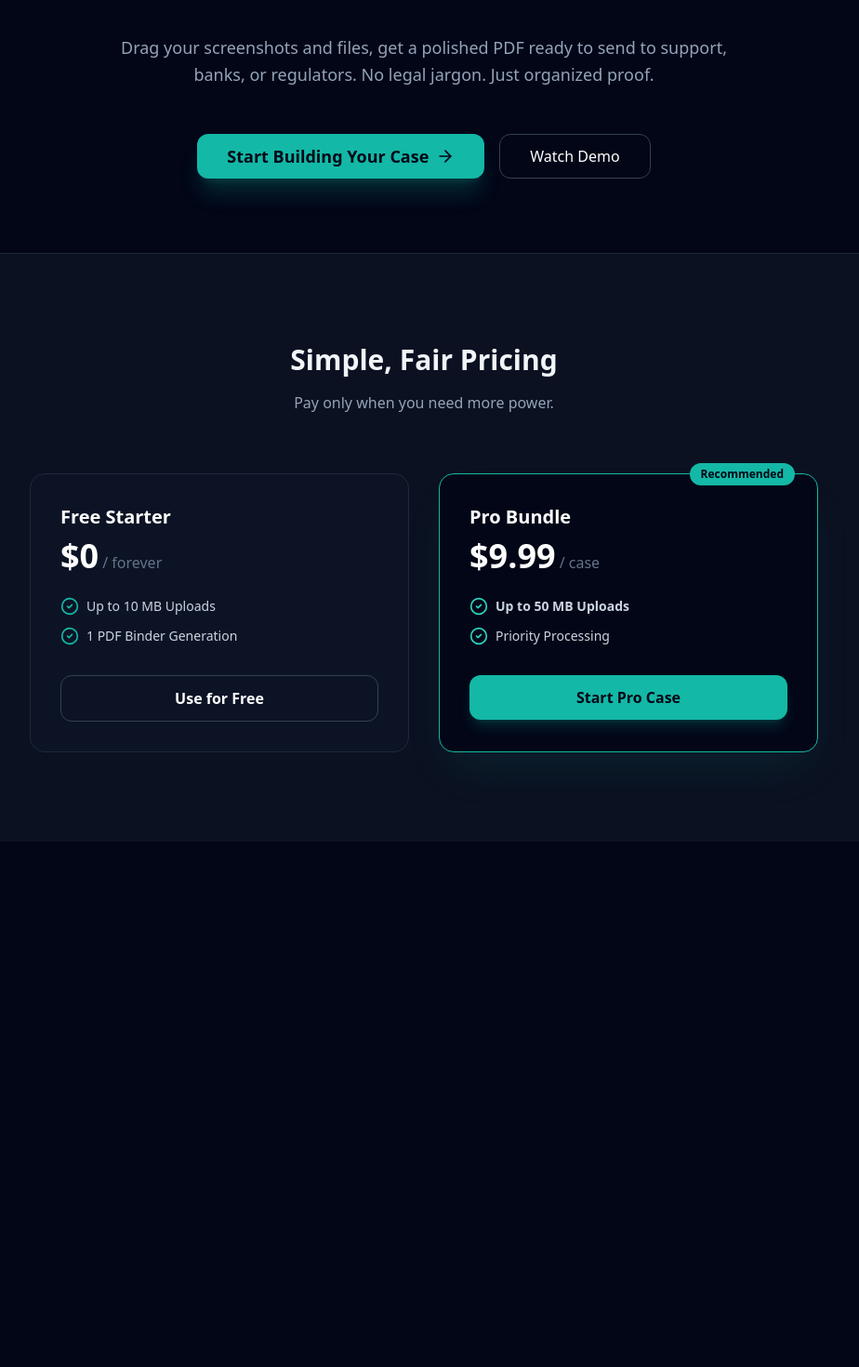
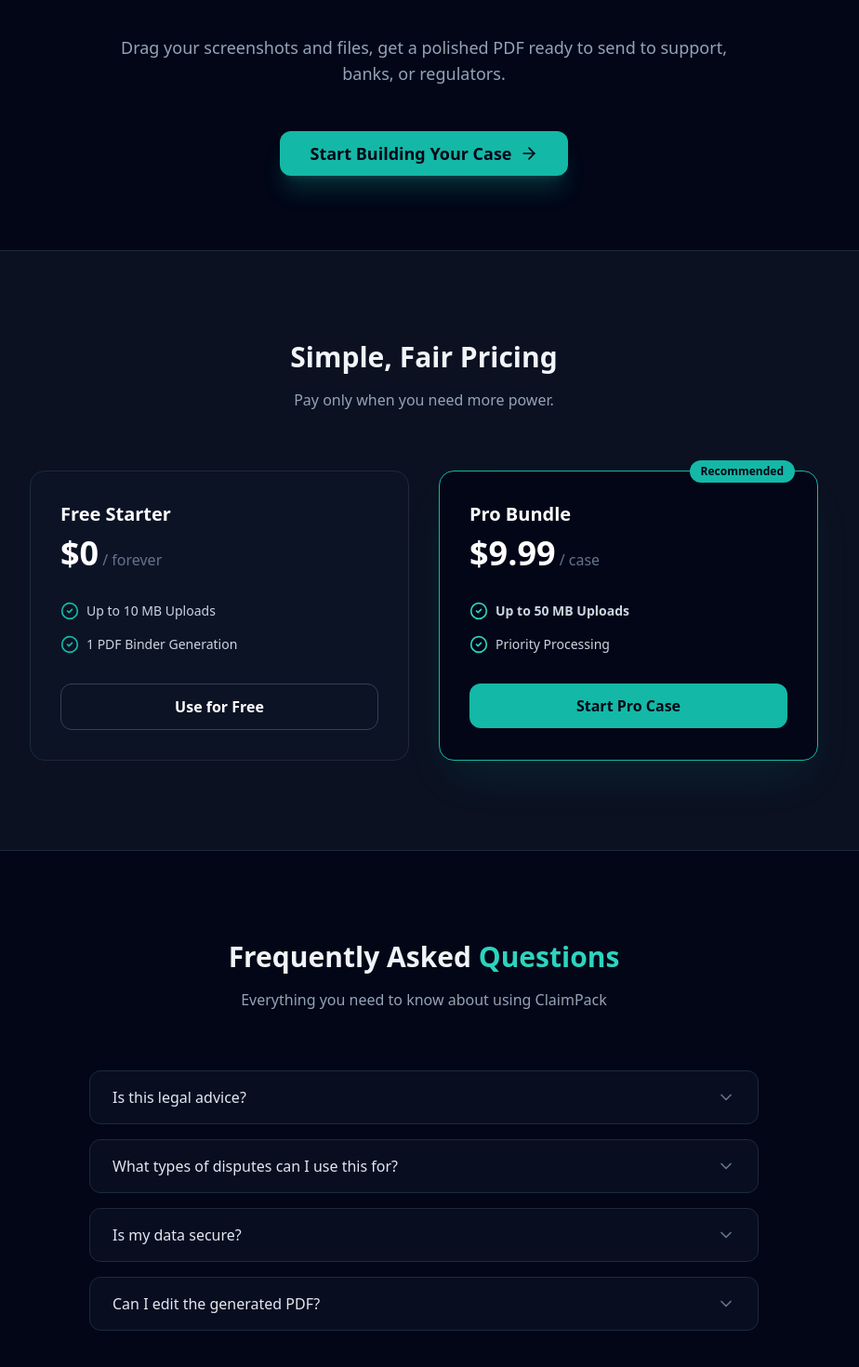
Before and after one commit to engakrum/claim-pack-ui, a React (Vite) app: page / in a window 1280 px wide. Shown: the part 414-1884 px from the top of the page at 93% size, without its empty margins (184-1108 px from the left). Before the commit the page ends 1319 px from the top, so only its background shows below. Built offline with nearby package versions, Linux system fonts and the light colour scheme.

Commit message:
Add FAQ and fix design

```diff
--- a/src/App.jsx
+++ b/src/App.jsx
@@ -2,10 +2,10 @@ import { useState } from "react";
 import {
   FileText, UploadCloud, Trash2, Download, Loader2,
   CheckCircle2, ShieldAlert, LogOut, ArrowRight,
-  Zap, Lock, Check
+  Zap, Lock, Check, ChevronDown, ChevronUp
 } from "lucide-react";
 
-/* --- DASHBOARD COMPONENT (The App) --- */
+/* --- DASHBOARD COMPONENT --- */
 const Dashboard = ({ onBack }) => {
   const [files, setFiles] = useState([]);
   const [category, setCategory] = useState("General Dispute");
@@ -13,18 +13,12 @@ const Dashboard = ({ onBack }) => {
   const [isGenerating, setIsGenerating] = useState(false);
   const [showPaywall, setShowPaywall] = useState(false);
 
-  // LOGIC: Calculate Size
   const totalSizeMB = files.reduce((acc, file) => acc + file.size, 0) / (1024 * 1024);
   const isOverLimit = totalSizeMB > 10;
 
   const handleGenerateClick = () => {
     if (files.length === 0) return alert("Please upload evidence first.");
-
-    // 💰 LOGIC: Paywall if > 10MB
-    if (isOverLimit) {
-      setShowPaywall(true);
-      return;
-    }
+    if (isOverLimit) { setShowPaywall(true); return; }
     runGeneration();
   };
 
@@ -36,7 +30,6 @@ const Dashboard = ({ onBack }) => {
     formData.append('summary', summary);
 
     try {
-      // Connects to your live backend
       const response = await fetch('https://claim-pack-backend.onrender.com/api/upload', {
         method: 'POST',
         body: formData,
@@ -52,10 +45,10 @@ const Dashboard = ({ onBack }) => {
         a.click();
         window.URL.revokeObjectURL(url);
       } else {
-        alert("Server Error. The backend might still be waking up. Wait 30s and try again.");
+        alert("Server Error. If this is the first try, wait 60 seconds for the server to wake up, then try again.");
       }
     } catch (error) {
-      alert("Network Error: Backend is unreachable. Check Render Dashboard.");
+      alert("Network Error: Could not reach server. The backend might be sleeping (Free Tier). Please try again in 1 minute.");
     } finally {
       setIsGenerating(false);
     }
@@ -68,26 +61,20 @@ const Dashboard = ({ onBack }) => {
 
   return (
     <div className="min-h-screen bg-[#020617] text-slate-100 font-sans selection:bg-teal-500/30 relative">
-
-      {/* PAYWALL POPUP */}
+      {/* PAYWALL */}
       {showPaywall && (
         <div className="fixed inset-0 z-[100] bg-black/80 backdrop-blur-sm flex items-center justify-center p-4">
-          <div className="bg-[#0B1121] border border-teal-500 rounded-2xl p-8 max-w-md w-full shadow-2xl text-center">
+          <div className="bg-[#0B1121] border border-teal-500 rounded-2xl p-8 max-w-md w-full text-center">
             <Lock className="w-12 h-12 text-teal-400 mx-auto mb-4" />
             <h2 className="text-2xl font-bold text-white mb-2">File Limit Exceeded</h2>
-            <p className="text-slate-400 mb-6">
-              Your files are <strong>{totalSizeMB.toFixed(1)} MB</strong>.<br/>
-              Free limit is 10 MB.
-            </p>
-            <button onClick={() => alert("Stripe Payment Integration")} className="w-full py-3 rounded-xl bg-teal-500 hover:bg-teal-400 text-[#020617] font-bold mb-3">
-              Upgrade for $9.99
-            </button>
-            <button onClick={() => setShowPaywall(false)} className="text-sm text-slate-500 hover:text-white">Cancel</button>
+            <p className="text-slate-400 mb-6">Your files are {totalSizeMB.toFixed(1)} MB. Free limit is 10 MB.</p>
+            <button className="w-full py-3 rounded-xl bg-teal-500 hover:bg-teal-400 text-[#020617] font-bold">Upgrade for $9.99</button>
+            <button onClick={() => setShowPaywall(false)} className="mt-3 text-slate-400 hover:text-white">Cancel</button>
           </div>
         </div>
       )}
 
-      {/* DASHBOARD HEADER */}
+      {/* HEADER */}
       <header className="sticky top-0 z-50 border-b border-slate-800 bg-[#020617]/95 backdrop-blur">
         <div className="container mx-auto px-6 h-16 flex items-center justify-between">
           <div className="flex items-center gap-3 cursor-pointer" onClick={onBack}>
@@ -98,11 +85,9 @@ const Dashboard = ({ onBack }) => {
         </div>
       </header>
 
-      {/* DASHBOARD CONTENT */}
       <main className="container mx-auto px-6 py-12 max-w-6xl">
         <div className="grid lg:grid-cols-12 gap-12">
           <div className="lg:col-span-7 space-y-8">
-            {/* 1. Details */}
             <div className="bg-slate-900/50 border border-slate-800 rounded-2xl p-6">
                <h3 className="text-lg font-bold text-white mb-4">1. Case Details</h3>
                <select className="w-full bg-[#0B1121] border border-slate-700 rounded-xl p-4 mb-4 text-white" value={category} onChange={e=>setCategory(e.target.value)}>
@@ -113,18 +98,14 @@ const Dashboard = ({ onBack }) => {
                </select>
                <textarea value={summary} onChange={(e) => setSummary(e.target.value)} placeholder="What happened?" className="w-full h-32 bg-[#0B1121] border border-slate-700 rounded-xl p-4 text-white focus:border-teal-500 outline-none" />
             </div>
-
-            {/* 2. Upload */}
             <div className="bg-slate-900/50 border border-slate-800 rounded-2xl p-6">
                <h3 className="text-lg font-bold text-white mb-4">2. Upload Evidence</h3>
                <div onDrop={handleDrop} onDragOver={(e) => e.preventDefault()} className="border-2 border-dashed border-slate-700 bg-[#0B1121] rounded-xl p-10 text-center hover:border-teal-500/30 transition-all">
                   <UploadCloud className="w-10 h-10 text-slate-400 mx-auto mb-4" />
-                  <p className="text-slate-400">Drag files here (Images/PDFs)</p>
+                  <p className="text-slate-400">Drag files here</p>
                   <input type="file" multiple className="hidden" id="file-upload" onChange={(e) => e.target.files && setFiles([...files, ...Array.from(e.target.files)])} />
-                  <label htmlFor="file-upload" className="block mt-4 text-teal-400 cursor-pointer font-bold">Browse Files</label>
+                  <label htmlFor="file-upload" className="block mt-4 text-teal-400 cursor-pointer">Browse Files</label>
                </div>
-
-               {/* File List & Bar */}
                {files.length > 0 && (
                  <div className="mt-4 space-y-2">
                    <div className="flex justify-between text-xs text-slate-400">
@@ -144,8 +125,6 @@ const Dashboard = ({ onBack }) => {
                )}
             </div>
           </div>
-
-          {/* 3. Generate */}
           <div className="lg:col-span-5">
              <div className="bg-slate-900/50 border border-slate-800 rounded-2xl p-6 shadow-xl">
                 <h3 className="text-lg font-bold text-white mb-4">Summary</h3>
@@ -154,11 +133,7 @@ const Dashboard = ({ onBack }) => {
                    <div className="flex gap-2 text-sm text-slate-400"><CheckCircle2 className="w-4 h-4 text-teal-500" /> Evidence Indexing</div>
                    <div className="flex gap-2 text-sm text-slate-400"><CheckCircle2 className="w-4 h-4 text-teal-500" /> Legal PDF Output</div>
                 </div>
-                <button
-                  onClick={handleGenerateClick}
-                  disabled={isGenerating}
-                  className={`w-full py-4 rounded-xl font-bold text-lg shadow-lg flex items-center justify-center gap-2 ${isOverLimit ? 'bg-red-500 hover:bg-red-400 text-white' : 'bg-teal-500 hover:bg-teal-400 text-[#020617]'}`}
-                >
+                <button onClick={handleGenerateClick} disabled={isGenerating} className={`w-full py-4 rounded-xl font-bold text-lg shadow-lg flex items-center justify-center gap-2 ${isOverLimit ? 'bg-red-500 hover:bg-red-400 text-white' : 'bg-teal-500 hover:bg-teal-400 text-[#020617]'}`}>
                    {isGenerating ? <><Loader2 className="animate-spin"/> Processing...</> : (isOverLimit ? <><Lock className="w-5 h-5"/> Unlock to Generate</> : "Generate PDF Binder")}
                 </button>
              </div>
@@ -169,8 +144,16 @@ const Dashboard = ({ onBack }) => {
   );
 };
 
-/* --- LANDING PAGE (FERRARI DESIGN) --- */
+/* --- LANDING PAGE (HERO + PRICING + FAQ) --- */
 const LandingPage = ({ onGetStarted }) => {
+  const [openFaq, setOpenFaq] = useState(null);
+  const faqs = [
+    { q: "Is this legal advice?", a: "No. ClaimPack is a document organization tool. We help you format evidence, but we are not lawyers." },
+    { q: "What types of disputes can I use this for?", a: "Credit card chargebacks, landlord disputes, travel refunds, insurance claims, and more." },
+    { q: "Is my data secure?", a: "Yes. Files are processed securely and deleted from our servers after processing." },
+    { q: "Can I edit the generated PDF?", a: "The PDF is final, but you can edit your case details here and regenerate a new one instantly." },
+  ];
+
   return (
     <div className="min-h-screen bg-[#020617] text-slate-100 font-sans selection:bg-teal-500/30">
       <nav className="border-b border-slate-800 bg-[#020617]/80 backdrop-blur-xl sticky top-0 z-50">
@@ -179,11 +162,11 @@ const LandingPage = ({ onGetStarted }) => {
             <div className="w-8 h-8 rounded-lg bg-teal-500/20 flex items-center justify-center"><FileText className="w-5 h-5 text-teal-400" /></div>
             <span>ClaimPack</span>
           </div>
-          <button onClick={onGetStarted} className="bg-teal-500 hover:bg-teal-400 text-[#020617] px-4 py-2 rounded-lg font-bold text-sm shadow-lg shadow-teal-500/20">Get Started</button>
+          <button onClick={onGetStarted} className="bg-teal-500 hover:bg-teal-400 text-[#020617] px-4 py-2 rounded-lg font-bold text-sm">Get Started</button>
         </div>
       </nav>
 
-      {/* HERO SECTION - MATCHING YOUR SCREENSHOT */}
+      {/* HERO */}
       <div className="container mx-auto px-6 pt-20 pb-20 text-center max-w-5xl">
         <div className="inline-flex items-center gap-2 px-3 py-1 rounded-full bg-slate-900 border border-slate-800 text-xs font-medium text-teal-400 mb-8">
           <ShieldAlert className="w-3 h-3" /> Trusted by 10,000+ users
@@ -192,18 +175,15 @@ const LandingPage = ({ onGetStarted }) => {
           Win Your Disputes Faster – <br />
           <span className="text-teal-400">Organize Evidence in Seconds</span>
         </h1>
-        <p className="text-lg text-slate-400 max-w-2xl mx-auto mb-12 leading-relaxed">
-          Drag your screenshots and files, get a polished PDF ready to send to support, banks, or regulators. No legal jargon. Just organized proof.
+        <p className="text-lg text-slate-400 max-w-2xl mx-auto mb-12">
+          Drag your screenshots and files, get a polished PDF ready to send to support, banks, or regulators.
         </p>
-        <div className="flex justify-center gap-4">
-           <button onClick={onGetStarted} className="h-12 px-8 rounded-xl bg-teal-500 hover:bg-teal-400 text-[#020617] font-bold text-lg flex items-center gap-2 shadow-xl shadow-teal-500/20 hover:scale-105 transition-all">
-             Start Building Your Case <ArrowRight className="w-5 h-5" />
-           </button>
-           <button className="h-12 px-8 rounded-xl border border-slate-700 hover:bg-slate-900 text-white font-medium transition-all">Watch Demo</button>
-        </div>
+        <button onClick={onGetStarted} className="h-12 px-8 rounded-xl bg-teal-500 hover:bg-teal-400 text-[#020617] font-bold text-lg flex items-center justify-center gap-2 mx-auto transition-all shadow-xl shadow-teal-500/20 hover:scale-105">
+          Start Building Your Case <ArrowRight className="w-5 h-5" />
+        </button>
       </div>
 
-      {/* PRICING SECTION - LOGIC: $0 vs $9.99 */}
+      {/* PRICING */}
       <div className="py-24 border-t border-slate-800 bg-[#0B1121]">
         <div className="container mx-auto px-6 max-w-4xl">
           <div className="text-center mb-16">
@@ -211,27 +191,53 @@ const LandingPage = ({ onGetStarted }) => {
             <p className="text-slate-400">Pay only when you need more power.</p>
           </div>
           <div className="grid md:grid-cols-2 gap-8">
-            {/* FREE */}
-            <div className="bg-slate-900/50 border border-slate-800 rounded-2xl p-8 hover:border-teal-500/30 transition-all">
+            <div className="bg-slate-900/50 border border-slate-800 rounded-2xl p-8">
               <h3 className="text-xl font-bold text-white mb-2">Free Starter</h3>
-              <div className="flex items-baseline gap-1 mb-6"><span className="text-4xl font-bold text-white">$0</span><span className="text-slate-500">/ forever</span></div>
-              <ul className="space-y-3 mb-8 text-slate-300 text-sm">
+              <div className="flex items-baseline gap-1 mb-8"><span className="text-4xl font-bold text-white">$0</span><span className="text-slate-500">/ forever</span></div>
+              <ul className="space-y-4 mb-8 text-slate-300 text-sm">
                  <li className="flex gap-2"><CheckCircle2 className="w-5 h-5 text-teal-500" /> Up to 10 MB Uploads</li>
                  <li className="flex gap-2"><CheckCircle2 className="w-5 h-5 text-teal-500" /> 1 PDF Binder Generation</li>
               </ul>
               <button onClick={onGetStarted} className="w-full py-3 rounded-xl border border-slate-700 hover:bg-slate-800 text-white font-bold">Use for Free</button>
             </div>
-            {/* PRO */}
             <div className="bg-[#020617] border border-teal-500 rounded-2xl p-8 relative shadow-2xl shadow-teal-500/10">
               <div className="absolute top-0 right-0 transform -translate-y-1/2 mr-6 bg-teal-500 text-[#020617] text-xs font-bold px-3 py-1 rounded-full">Recommended</div>
               <h3 className="text-xl font-bold text-white mb-2">Pro Bundle</h3>
-              <div className="flex items-baseline gap-1 mb-6"><span className="text-4xl font-bold text-white">$9.99</span><span className="text-slate-500">/ case</span></div>
-              <ul className="space-y-3 mb-8 text-slate-300 text-sm">
+              <div className="flex items-baseline gap-1 mb-8"><span className="text-4xl font-bold text-white">$9.99</span><span className="text-slate-500">/ case</span></div>
+              <ul className="space-y-4 mb-8 text-slate-300 text-sm">
                  <li className="flex gap-2"><CheckCircle2 className="w-5 h-5 text-teal-400" /> <b>Up to 50 MB Uploads</b></li>
                  <li className="flex gap-2"><CheckCircle2 className="w-5 h-5 text-teal-400" /> Priority Processing</li>
               </ul>
-              <button onClick={onGetStarted} className="w-full py-3 rounded-xl bg-teal-500 hover:bg-teal-400 text-[#020617] font-bold shadow-lg shadow-teal-500/20">Start Pro Case</button>
+              <button onClick={onGetStarted} className="w-full py-3 rounded-xl bg-teal-500 hover:bg-teal-400 text-[#020617] font-bold">Start Pro Case</button>
             </div>
+          </div>
+        </div>
+      </div>
+
+      {/* FAQ SECTION (ADDED) */}
+      <div className="py-24 border-t border-slate-800 bg-[#020617]">
+        <div className="container mx-auto px-6 max-w-3xl">
+          <div className="text-center mb-16">
+            <h2 className="text-3xl font-bold mb-4">Frequently Asked <span className="text-teal-400">Questions</span></h2>
+            <p className="text-slate-400">Everything you need to know about using ClaimPack</p>
+          </div>
+          <div className="space-y-4">
+            {faqs.map((faq, i) => (
+              <div key={i} className="bg-slate-900/50 border border-slate-800 rounded-xl overflow-hidden">
+                <button
+                  onClick={() => setOpenFaq(openFaq === i ? null : i)}
+                  className="w-full px-6 py-4 flex items-center justify-between text-left font-medium text-slate-200 hover:bg-slate-800/50 transition-colors"
+                >
+                  {faq.q}
+                  {openFaq === i ? <ChevronUp className="w-5 h-5 text-teal-400" /> : <ChevronDown className="w-5 h-5 text-slate-500" />}
+                </button>
+                {openFaq === i && (
+                  <div className="px-6 pb-4 text-slate-400 text-sm leading-relaxed border-t border-slate-800/50 pt-4">
+                    {faq.a}
+                  </div>
+                )}
+              </div>
+            ))}
           </div>
         </div>
       </div>
```
